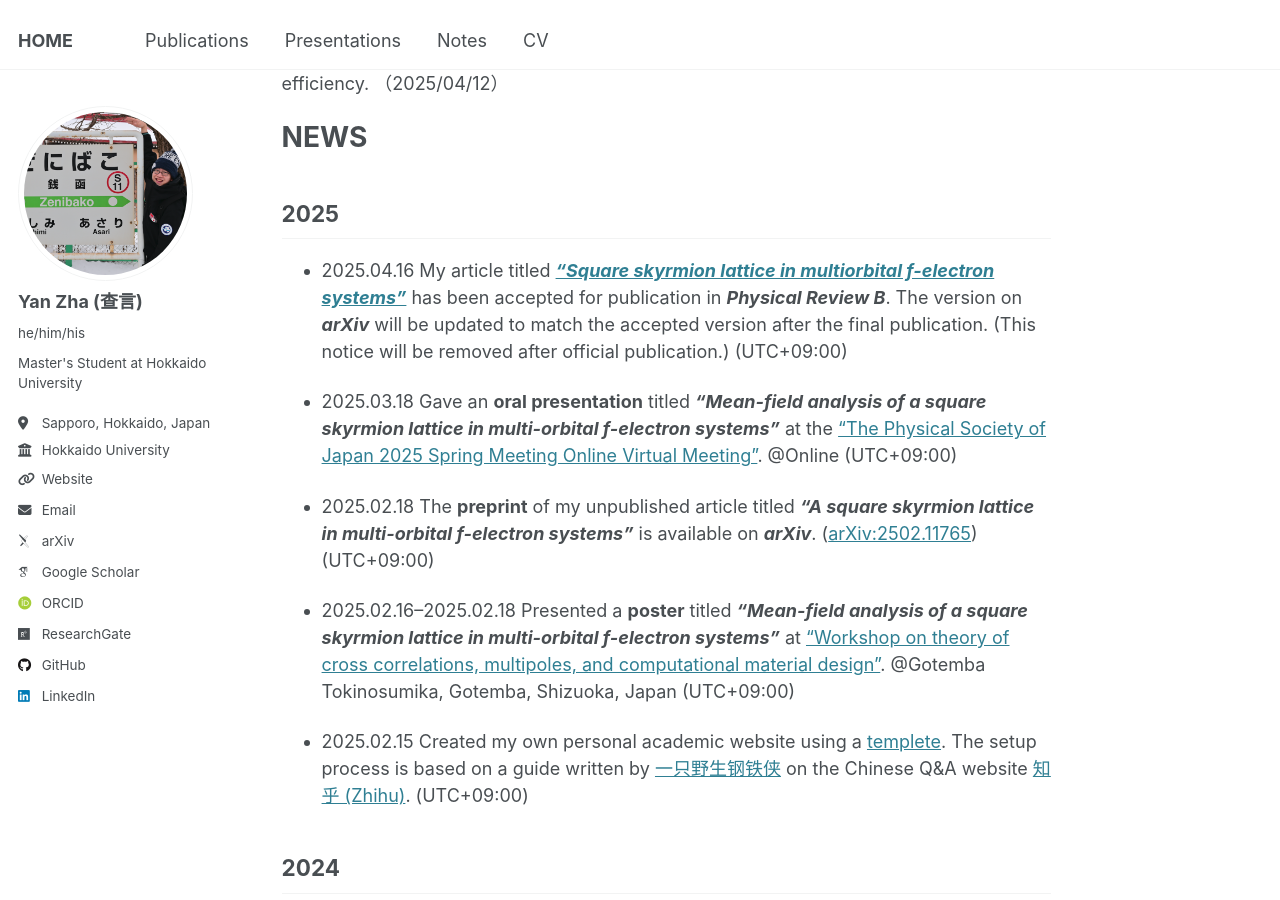
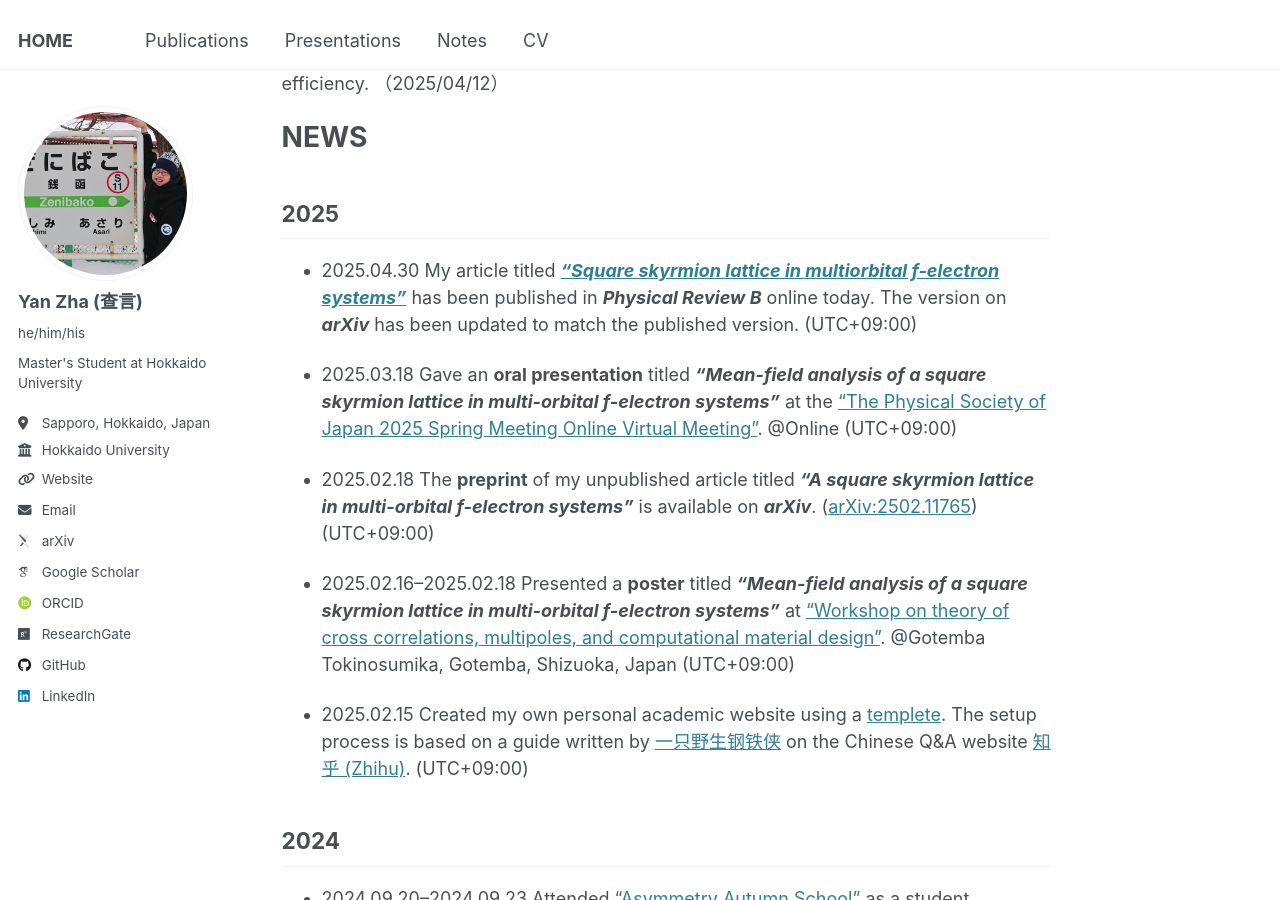
Before and after one commit to yzhacn/yzhacn.github.io, a Jekyll site: the page built from _pages/about.md, in a window 1280 px wide and 900 px high, scrolled down 634 px. Built offline with Jekyll 4.4.1, drawn with Linux system fonts in a browser that asks for light colours; some web fonts are replaced.

Commit message:
Update about.md

```diff
--- a/_pages/about.md
+++ b/_pages/about.md
@@ -24,7 +24,7 @@
 ======
 
 ## 2025
-* 2025.04.16 My article titled ***["Square skyrmion lattice in multiorbital f-electron systems"](https://journals.aps.org/prb/accepted/c007cOd3O791634e48c74163b02a644642763e7a5)*** has been accepted for publication in ***Physical Review B***. The version on ***arXiv*** will be updated to match the accepted version after the final publication. (This notice will be removed after official publication.) (UTC+09:00)
+* 2025.04.30 My article titled ***["Square skyrmion lattice in multiorbital f-electron systems"](https://journals.aps.org/prb/abstract/10.1103/PhysRevB.111.165155)*** has been published in ***Physical Review B*** online today. The version on ***arXiv*** has been updated to match the published version. (UTC+09:00)
 
 * 2025.03.18 Gave an **oral presentation** titled ***"Mean-field analysis of a square skyrmion lattice in multi-orbital f-electron systems"*** at the ["The Physical Society of Japan 2025 Spring Meeting Online Virtual Meeting"](https://www.jps.or.jp/english/meetings-and-awards/spring/spring-meeting.html). @Online (UTC+09:00)
 
```
